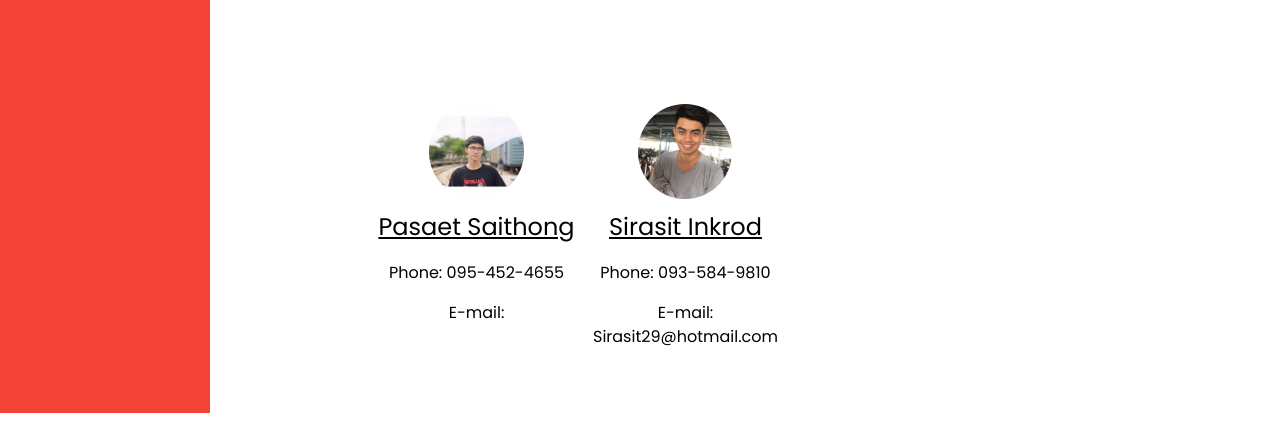
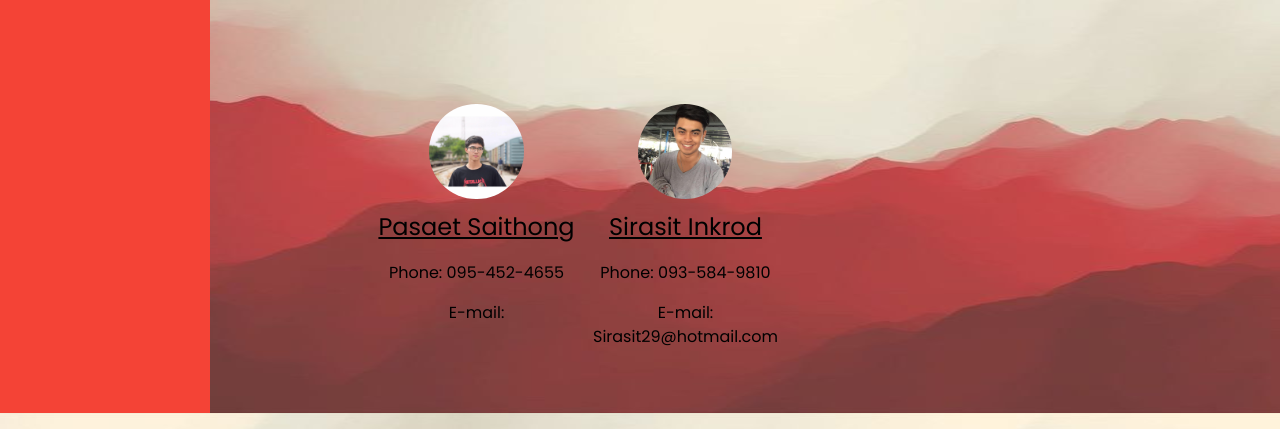
Before and after one commit to Sirasit29/absbasketball, a plain HTML site: page contact.html in a window 1280 px wide. Shown: the part 387-816 px from the top of the page. Drawn offline with nearby package versions, Linux system fonts and the light colour scheme.

Commit message:
update contact

```diff
--- a/contact.html
+++ b/contact.html
@@ -10,7 +10,7 @@
 <link rel="stylesheet" href="https://fonts.googleapis.com/css?family=Poppins">
 <style>
   body {
-  background-image:url('pic/b1.jpg');
+  background-image:url('b1.jpg');
   background-attachment: fixed;
   background-size: 100% 100%;
 }
```
